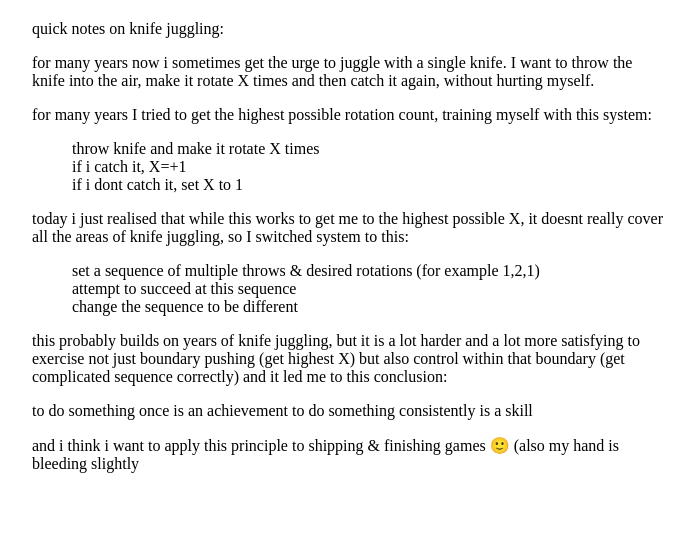
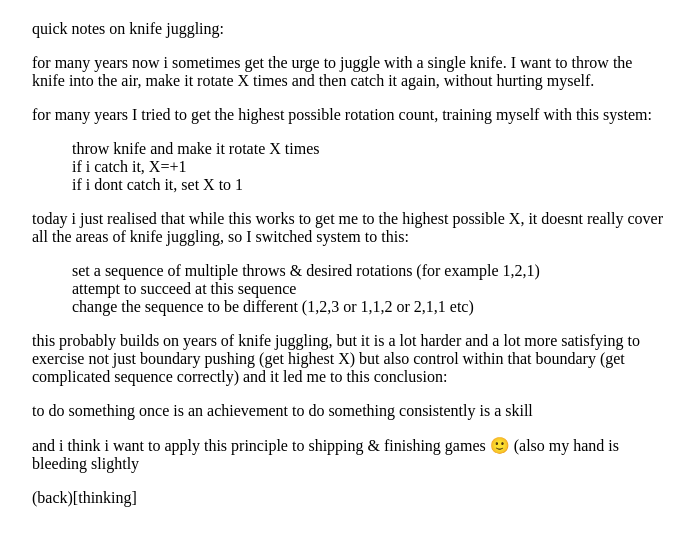
Before and after one commit to stuffedwombat/stuffedwombat.github.io, a Jekyll site: the page built from knife_juggling_190222.md, in a window 1280 px wide. Shown: the top 546 px of the page, without its empty margins (292-986 px from the left). Built offline with Jekyll 4.4.1, drawn with Linux system fonts in a browser that asks for light colours; our own code applies the rules of GitHub Pages for plain Markdown files; comment, search, counter and statistics services are not loaded.

Commit message:
Update knife_juggling_190222.md

```diff
--- a/knife_juggling_190222.md
+++ b/knife_juggling_190222.md
@@ -12,7 +12,7 @@ today i just realised that while this works to get me to the highest possible X,
 
 - set a sequence of multiple throws & desired rotations (for example 1,2,1)
 - attempt to succeed at this sequence
-- change the sequence to be different
+- change the sequence to be different (1,2,3 or 1,1,2 or 2,1,1 etc)
 
 this probably builds on years of knife juggling, but it is a lot harder and a lot more satisfying to exercise not just boundary pushing (get highest X) but also control within that boundary (get complicated sequence correctly) and it led me to this conclusion:
 
@@ -21,3 +21,5 @@ to do something consistently is a skill
 
 and i think i want to apply this principle to shipping & finishing games 🙂
 (also my hand is bleeding slightly
+
+(back)[thinking]
```
